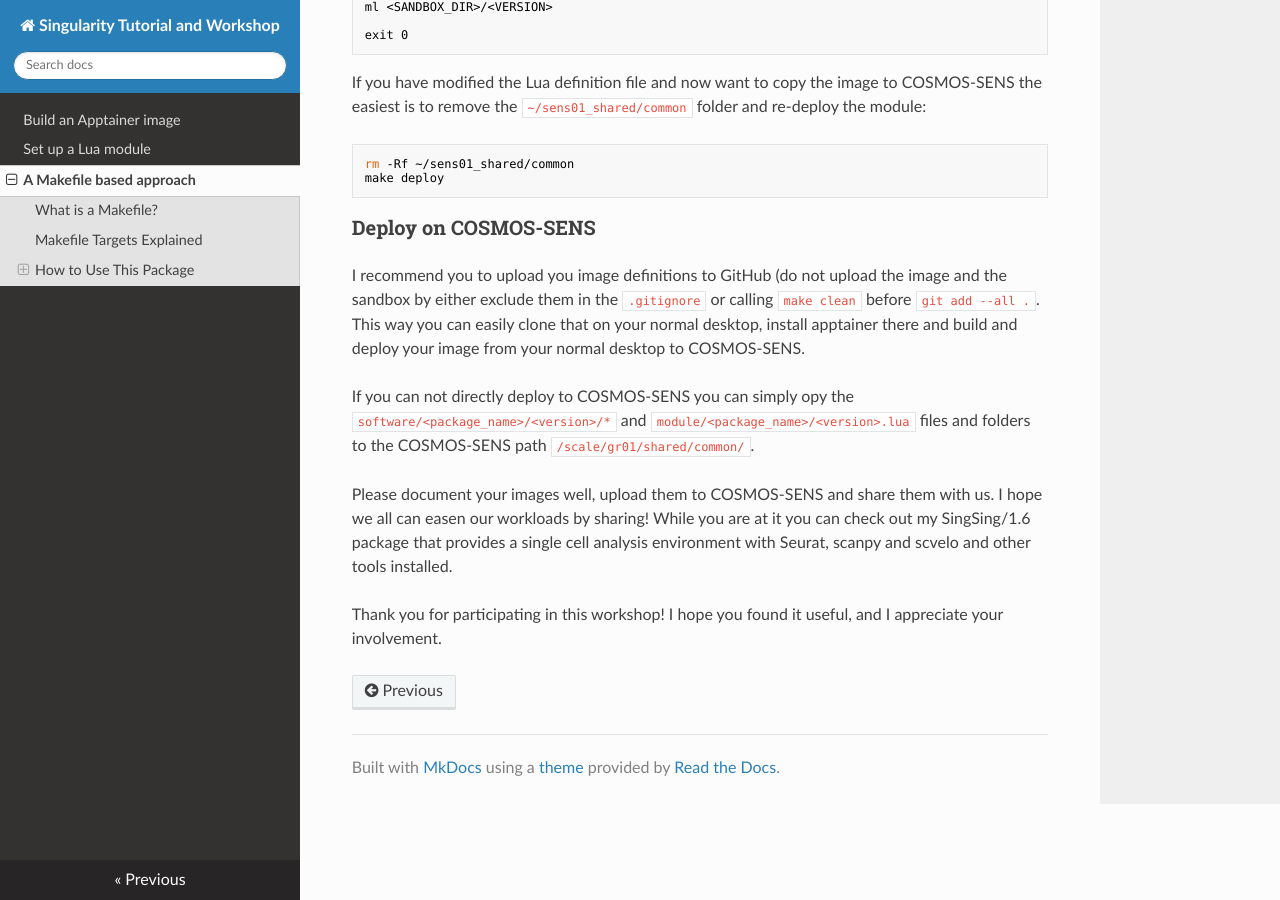
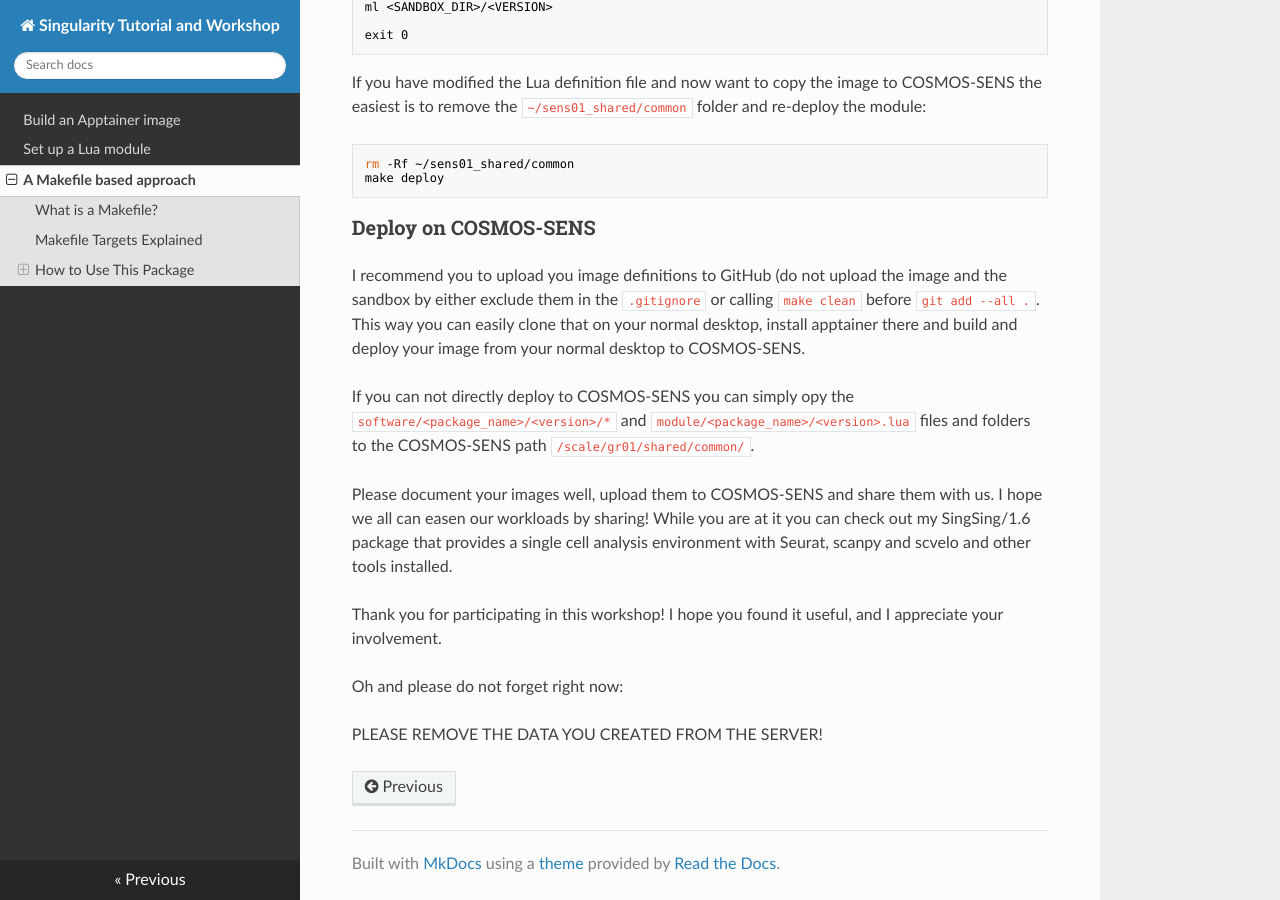
Before and after one commit to stela2502/Singularity_Tutorial, an MkDocs documentation site: the page built from docs/AMakefileBasedApproach.md, in a window 1280 px wide and 900 px high, scrolled down 2996 px. Built offline with MkDocs 1.6.1, drawn with Linux system fonts in a browser that asks for light colours; nearby versions of some CDN libraries.

Commit message:
Added clean up notice.

```diff
--- a/docs/AMakefileBasedApproach.md
+++ b/docs/AMakefileBasedApproach.md
@@ -125,3 +125,7 @@ Please document your images well, upload them to COSMOS-SENS and share them with
 While you are at it you can check out my SingSing/1.6 package that provides a single cell analysis environment with Seurat, scanpy and scvelo and other tools installed.
 
 Thank you for participating in this workshop! I hope you found it useful, and I appreciate your involvement.
+
+Oh and please do not forget right now:
+
+PLEASE REMOVE THE DATA YOU CREATED FROM THE SERVER!
```
